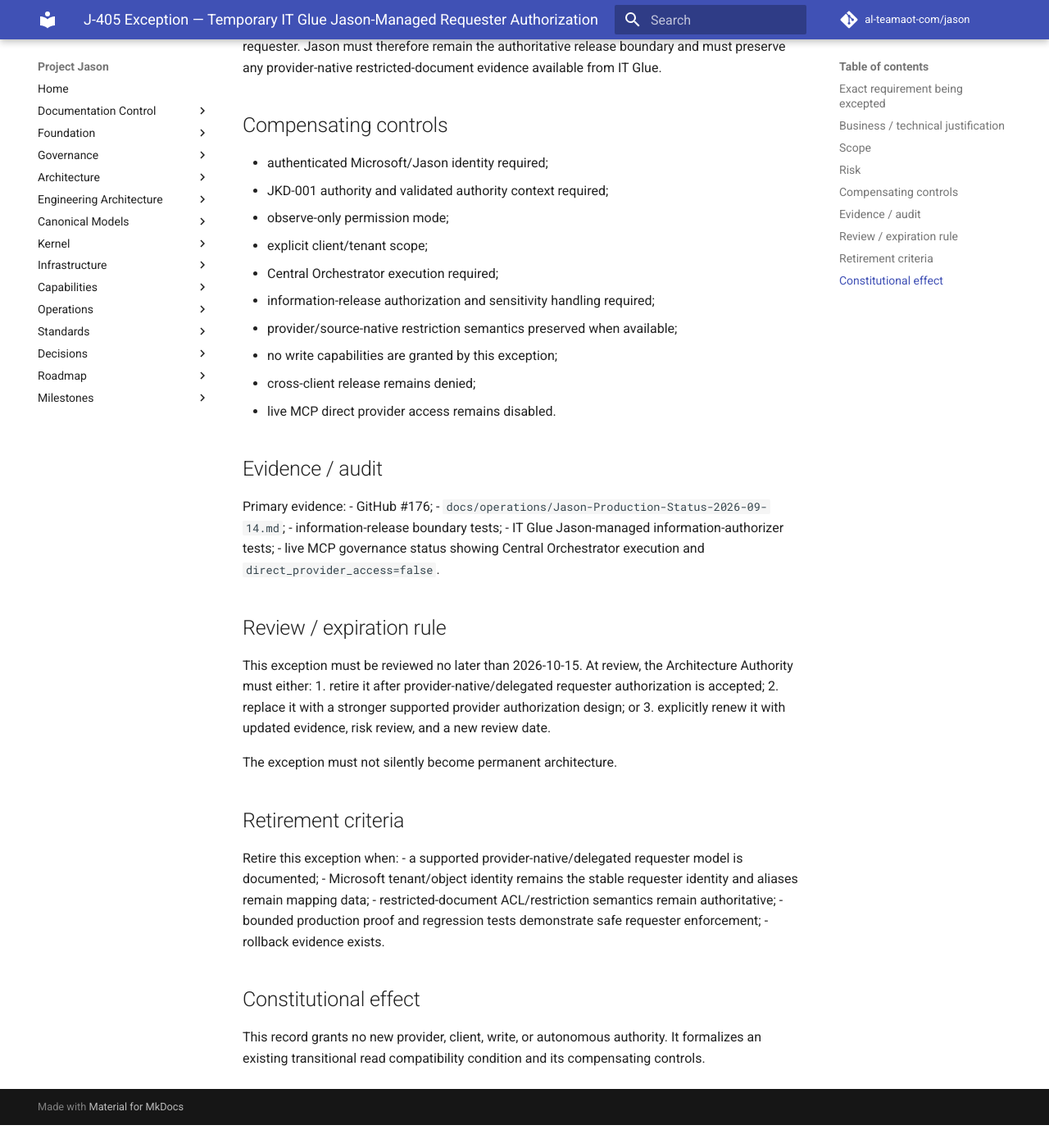
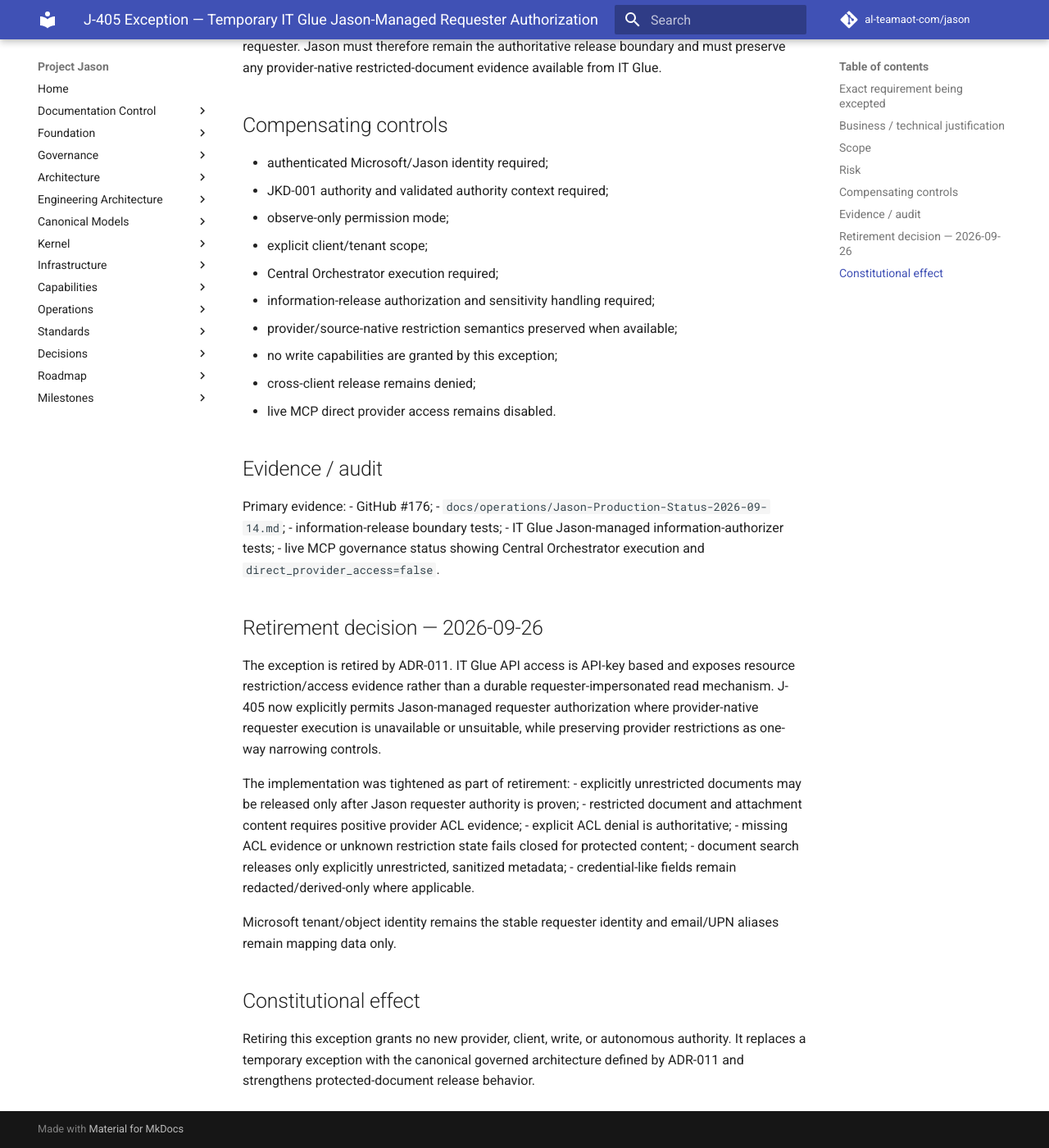
Before and after one commit to al-teamaot-com/jason, an MkDocs documentation site: the page built from docs/governance/EXCEPTION-ITGLUE-REQUESTER-AUTH-2026-09-26.md, in a window 1280 px wide and 1400 px high, scrolled down 1213 px. Shown: the whole window at 82% size. Built offline with MkDocs 1.6.1 and Material for MkDocs 9.7.7, drawn with Linux system fonts in a browser that asks for light colours; comment, search, counter and statistics services are not loaded; before the commit the page ends 2585 px from its top, so only the background shows below that; some of the changed text lies outside the part shown.

Commit message:
Retire requester authorization exceptions

```diff
--- a/docs/governance/EXCEPTION-ITGLUE-REQUESTER-AUTH-2026-09-26.md
+++ b/docs/governance/EXCEPTION-ITGLUE-REQUESTER-AUTH-2026-09-26.md
@@ -1,6 +1,6 @@
 # J-405 Exception — Temporary IT Glue Jason-Managed Requester Authorization
 
-**Status:** Approved transitional exception; remediation tracked in GitHub #176
+**Status:** Retired 2026-09-26; superseded by ADR-011 permanent requester-authorization architecture
 **Effective date:** 2026-09-12
 **Formalization date:** 2026-09-26
 **Review no later than:** 2026-10-15
@@ -55,24 +55,20 @@
 - IT Glue Jason-managed information-authorizer tests;
 - live MCP governance status showing Central Orchestrator execution and `direct_provider_access=false`.
 
-## Review / expiration rule
+## Retirement decision — 2026-09-26
 
-This exception must be reviewed no later than 2026-10-15. At review, the Architecture Authority must either:
-1. retire it after provider-native/delegated requester authorization is accepted;
-2. replace it with a stronger supported provider authorization design; or
-3. explicitly renew it with updated evidence, risk review, and a new review date.
+The exception is retired by ADR-011. IT Glue API access is API-key based and exposes resource restriction/access evidence rather than a durable requester-impersonated read mechanism. J-405 now explicitly permits Jason-managed requester authorization where provider-native requester execution is unavailable or unsuitable, while preserving provider restrictions as one-way narrowing controls.
 
-The exception must not silently become permanent architecture.
+The implementation was tightened as part of retirement:
+- explicitly unrestricted documents may be released only after Jason requester authority is proven;
+- restricted document and attachment content requires positive provider ACL evidence;
+- explicit ACL denial is authoritative;
+- missing ACL evidence or unknown restriction state fails closed for protected content;
+- document search releases only explicitly unrestricted, sanitized metadata;
+- credential-like fields remain redacted/derived-only where applicable.
 
-## Retirement criteria
-
-Retire this exception when:
-- a supported provider-native/delegated requester model is documented;
-- Microsoft tenant/object identity remains the stable requester identity and aliases remain mapping data;
-- restricted-document ACL/restriction semantics remain authoritative;
-- bounded production proof and regression tests demonstrate safe requester enforcement;
-- rollback evidence exists.
+Microsoft tenant/object identity remains the stable requester identity and email/UPN aliases remain mapping data only.
 
 ## Constitutional effect
 
-This record grants no new provider, client, write, or autonomous authority. It formalizes an existing transitional read compatibility condition and its compensating controls.
+Retiring this exception grants no new provider, client, write, or autonomous authority. It replaces a temporary exception with the canonical governed architecture defined by ADR-011 and strengthens protected-document release behavior.
```
Also changed, not shown: docs/control/CURRENT.md (+1 -1 lines), docs/decisions/ADR-011-Provider-Read-Requester-Authorization.md (added, +115 -0 lines), docs/governance/CONSTITUTIONAL-CERTIFICATION-2026-09-26.md (+13 -15 lines), docs/governance/EXCEPTION-AUTOTASK-REQUESTER-AUTH-2026-09-26.md (+7 -15 lines), docs/operations/Provider-Read-Governed-Catalog-Activation.md (+9 -15 lines), docs/standards/J-405-Platform-Integrity-and-Boundary-Enforcement.md (+14 -0 lines), 5 other files.
